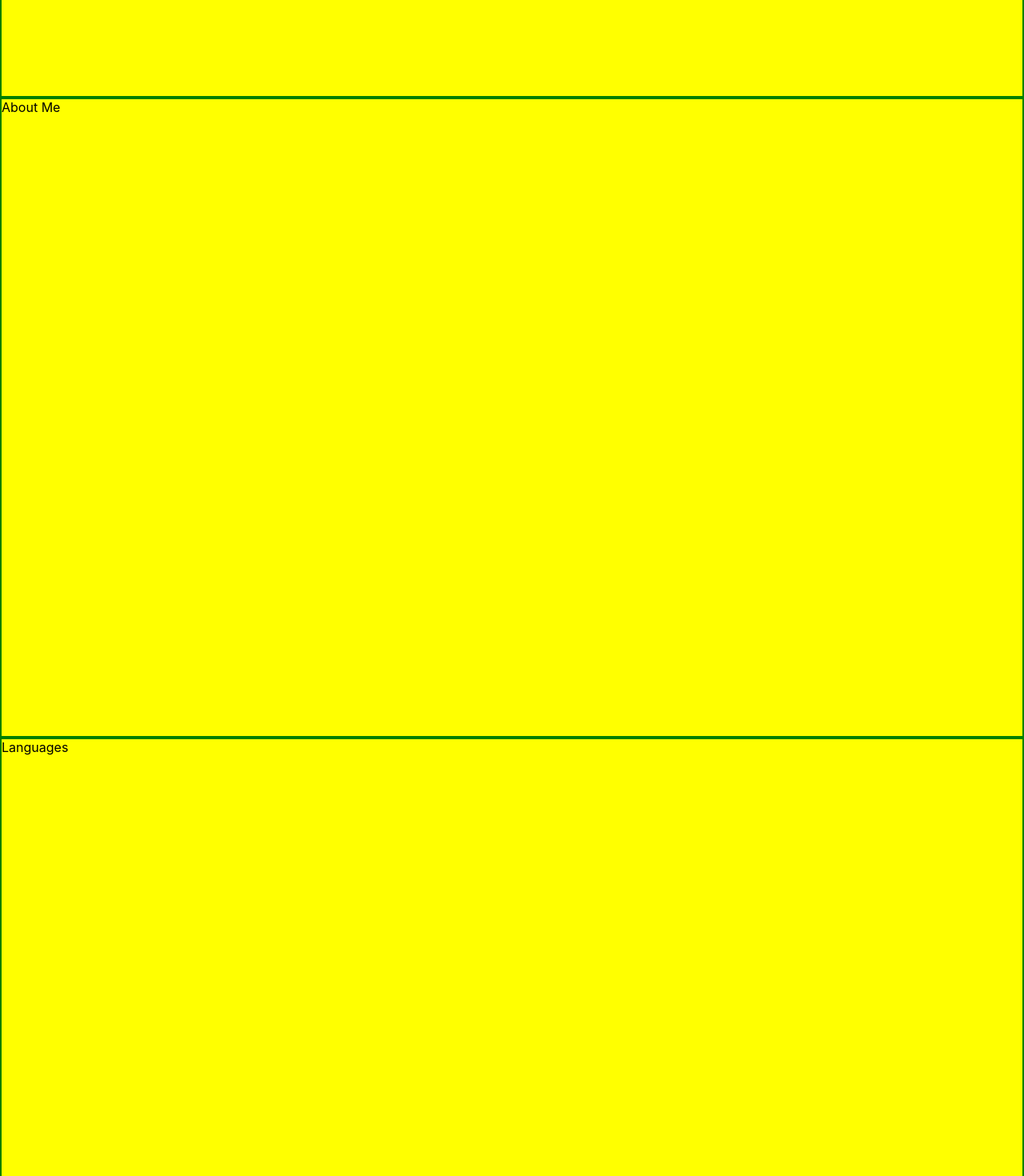
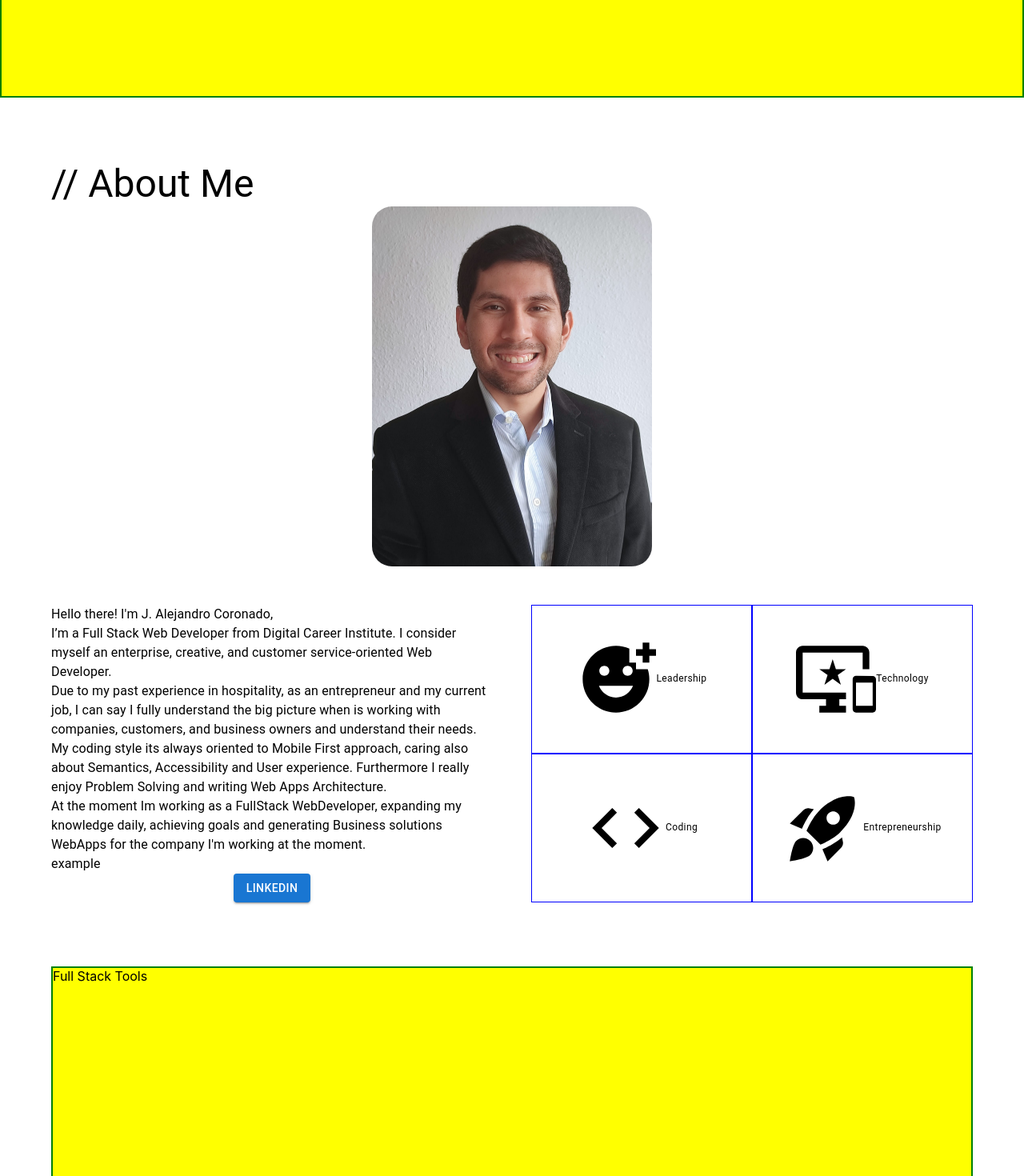
Before and after one commit to tkalejandro/modern-portfolio, a Next.js app: page / in a window 1280 px wide. Shown: the part 760-2230 px from the top of the page at 80% size. Built offline with nearby package versions, Linux system fonts and the light colour scheme.

Commit message:
About me skeleton added, layout logic added. fullstack tools initiated.

```diff
--- a/package.json
+++ b/package.json
@@ -11,7 +11,8 @@
   "dependencies": {
     "@emotion/react": "^11.10.4",
     "@emotion/styled": "^11.10.4",
-    "@mui/material": "^5.10.5",
+    "@mui/icons-material": "^5.10.9",
+    "@mui/material": "^5.10.9",
     "next": "12.3.0",
     "react": "18.2.0",
     "react-dom": "18.2.0"
--- a/src/layout/Layout.tsx
+++ b/src/layout/Layout.tsx
@@ -1,17 +1,30 @@
+import { Container } from '@mui/material'
 import React, { FC } from 'react'
 import Footer from '../components/Footer/Footer'
 import Header from '../components/Header/Header'
 
 interface LayoutProps {
     children: React.ReactNode;
+    turnOffLayoutStandard?: boolean
 }
 
-const Layout = ({children} : LayoutProps) => {
+/**
+ * Layout of the project
+ * @param children Childrens of the component
+ * @param turnOffLayoutStandard  Make it false to turn off the intitial standard. Make sure you add a container to the components where you need the layout.
+ * @returns
+ */
+const Layout = ({children, turnOffLayoutStandard} : LayoutProps) => {
     return (
         <>
             <Header />
+            <Container
+            maxWidth={turnOffLayoutStandard ? false : "lg"}
+            sx={{
+                padding: turnOffLayoutStandard ?  "0 !important" : ""
+            }}>
             <main>{children}</main>
-
+            </Container>
             <Footer />
         </>
     )
--- a/src/modules/LandingPage/LandingPage.tsx
+++ b/src/modules/LandingPage/LandingPage.tsx
@@ -1,10 +1,10 @@
-import { Box, Grid, Paper, styled } from '@mui/material';
+import { Box, Container, Grid, Paper, styled } from '@mui/material';
 import React from 'react';
 import Layout from '../../layout/Layout';
 import AboutMe from './components/AboutMe/AboutMe';
 import Banner from './components/Banner/Banner';
 import Contact from './components/Contact/Contact';
-import Languages from './components/Languages/Languages';
+import FullStackTools from './components/FullStackTools/FullStackTools';
 import OtherTools from './components/OtherTools/OtherTools';
 import Projects from './components/Projects/Projects';
 
@@ -23,13 +23,16 @@ const LandingPage = ({ }: LandingPageProps) => {
 
     return (
         <>
-            <Layout>
+            <Layout turnOffLayoutStandard={true}>
                 <Banner />
-                <AboutMe />
-                <Languages />
-                <OtherTools />
-                <Projects />
-                <Contact />
+                <Container>
+                    <AboutMe />
+                    <FullStackTools />
+                    <OtherTools />
+                    <Projects />
+                    <Contact />
+                </Container>
+
             </Layout>
         </>
     );
--- a/src/modules/LandingPage/components/AboutMe/AboutMe.tsx
+++ b/src/modules/LandingPage/components/AboutMe/AboutMe.tsx
@@ -1,18 +1,46 @@
-import { Box, Grid, Paper, styled } from '@mui/material';
+import { Box, Grid, Paper, styled, Typography } from '@mui/material';
 import React from 'react';
+import Image from 'next/image';
+import Description from './components/Description';
+import Interests from './components/Interests';
 
+/**
+ * Section about me. Photo, description and my interest as a person.
+ * @returns
+ */
 const AboutMe = () => {
 
 
 
     return (
-        <Box sx={{
-            background: "yellow",
-            border: "2px solid green",
-            width:"100%",
-            height: "100vh"
-        }}>
-            About Me
+        <Box my={10}>
+            <Typography component="h2" variant="h3">{"//"} About Me</Typography>
+            <Grid container spacing={6}>
+                <Grid item xs={12}
+                    sx={{
+                        display: "flex",
+                        justifyContent: "center"
+                    }}
+                >
+                    {/* TO DO - Gallery about me */}
+                        <Image
+                            style={{borderRadius: "25px"}}
+                            src="/alejandroPhotos/jacc.jpeg"
+                            alt="team"
+                            width={350}
+                            height={450}
+                            objectFit="cover"
+                            blurDataURL="/alejandroPhotos/jacc.jpeg"
+                            placeholder="blur"
+                        />
+                </Grid>
+                <Grid item xs={12} md={6}>
+                    <Description />
+                </Grid>
+                <Grid item xs={12} md={6}>
+                    <Interests />
+                </Grid>
+            </Grid>
         </Box>
     );
 };
--- /dev/null
+++ b/src/modules/LandingPage/components/AboutMe/components/Description.tsx
@@ -0,0 +1,36 @@
+import { Box, Button, Typography } from '@mui/material';
+import React from 'react';
+
+
+/**
+ * My description as a person.
+ * @returns
+ */
+const Description = () => {
+
+    const linkedInUrl = 'https://www.linkedin.com/in/jorge-alejandro-coronado-cuesta/'
+
+    return (
+        <Box sx={{
+            display: "flex",
+            flexDirection: "column",
+            justifyContent: "center",
+            alignItems: "center",
+
+        }}>
+            <Box>
+                <Typography component="h3">Hello there! I&apos;m J. Alejandro Coronado,</Typography>
+                <Typography >I’m a Full Stack Web Developer from Digital Career Institute. I consider myself an enterprise, creative, and customer service-oriented Web Developer.</Typography>
+                <Typography >Due to my past experience in hospitality, as an entrepreneur and my current job, I can say I fully understand the big picture when is working with companies, customers, and business owners and understand their needs.</Typography>
+                <Typography>My coding style its always oriented to Mobile First approach, caring also about Semantics, Accessibility and User experience. Furthermore I really enjoy Problem Solving and writing Web Apps Architecture.</Typography>
+                <Typography>At the moment Im working as a FullStack WebDeveloper, expanding my knowledge daily, achieving goals and generating Business solutions WebApps for the company I&apos;m working at the moment.</Typography>
+                <Typography>example</Typography>
+            </Box>
+
+            <Button variant="contained" href={linkedInUrl}>LinkedIn</Button>
+
+        </Box>
+    );
+};
+
+export default Description;
--- /dev/null
+++ b/src/modules/LandingPage/components/AboutMe/components/Interests.tsx
@@ -0,0 +1,53 @@
+import { Box, Grid, Paper, styled, Typography } from '@mui/material';
+import React from 'react';
+import Image from 'next/image';
+import AddReactionIcon from '@mui/icons-material/AddReaction';
+import CodeIcon from '@mui/icons-material/Code';
+import ImportantDevicesIcon from '@mui/icons-material/ImportantDevices';
+import RocketLaunchIcon from '@mui/icons-material/RocketLaunch';
+
+/**
+ * My interests as a person.
+ * @returns
+ */
+const Interests = () => {
+
+
+    const iconSize = "100px"
+    return (
+
+            <Grid
+            container spacing={0}
+            sx={{
+                width:"100%",
+                height:"100%",
+                "& > *": {
+                    display: "flex",
+                    flexDirection: "column",
+                    alignItems: "center",
+                    justifyContent: "center",
+                    border: "1px solid blue"
+                },
+            }}
+            >
+                <Grid xs={6}>
+                    <AddReactionIcon sx={{fontSize: iconSize}}/>
+                    <Typography variant="caption" component="p">Leadership</Typography>
+                </Grid>
+                <Grid xs={6}>
+                <ImportantDevicesIcon sx={{fontSize: iconSize}}/>
+                    <Typography variant="caption" component="p">Technology</Typography>
+                </Grid>
+                <Grid xs={6}>
+                <CodeIcon sx={{fontSize: iconSize}}/>
+                    <Typography variant="caption" component="p">Coding</Typography>
+                </Grid>
+                <Grid xs={6}>
+                    <RocketLaunchIcon sx={{fontSize: iconSize}}/>
+                    <Typography variant="caption" component="p">Entrepreneurship</Typography>
+                </Grid>
+            </Grid>
+    );
+};
+
+export default Interests;
--- a/src/modules/LandingPage/components/Languages/Languages.tsx
+++ b/src/modules/LandingPage/components/FullStackTools/FullStackTools.tsx
@@ -1,7 +1,7 @@
 import { Box, Grid, Paper, styled } from '@mui/material';
 import React from 'react';
 
-const Languages = () => {
+const FullStackTools = () => {
 
 
 
@@ -12,9 +12,9 @@ const Languages = () => {
             width:"100%",
             height: "100vh"
         }}>
-            Languages
+            Full Stack Tools
         </Box>
     );
 };
 
-export default Languages;
+export default FullStackTools;
--- /dev/null
+++ b/src/types/LandingPage/FullStackToolsInfo.ts
@@ -0,0 +1,6 @@
+type FullStackToolsInfo = {
+    tool: string
+    description: string
+}
+
+export default FullStackToolsInfo
--- /dev/null
+++ b/src/types/LandingPage/index.ts
@@ -0,0 +1 @@
+export type { default as FullStackToolsInfo} from './FullStackToolsInfo'
--- a/styles/globals.css
+++ b/styles/globals.css
@@ -17,10 +17,10 @@ a {
 
 @media (prefers-color-scheme: dark) {
   html {
-    color-scheme: dark;
+    /* color-scheme: dark; */
   }
   body {
-    color: white;
-    background: black;
+    /* color: white;
+    background: black; */
   }
 }
```
Also changed, not shown: src/modules/LandingPage/components/FullStackTools/FullStackToolsData.ts (added, +15 -0 lines), src/modules/LandingPage/components/FullStackTools/components/StackTable.tsx (added, +21 -0 lines), public/alejandroPhotos/jacc.jpeg (added), 1 other file (tests, documents, lock files or other folders).
